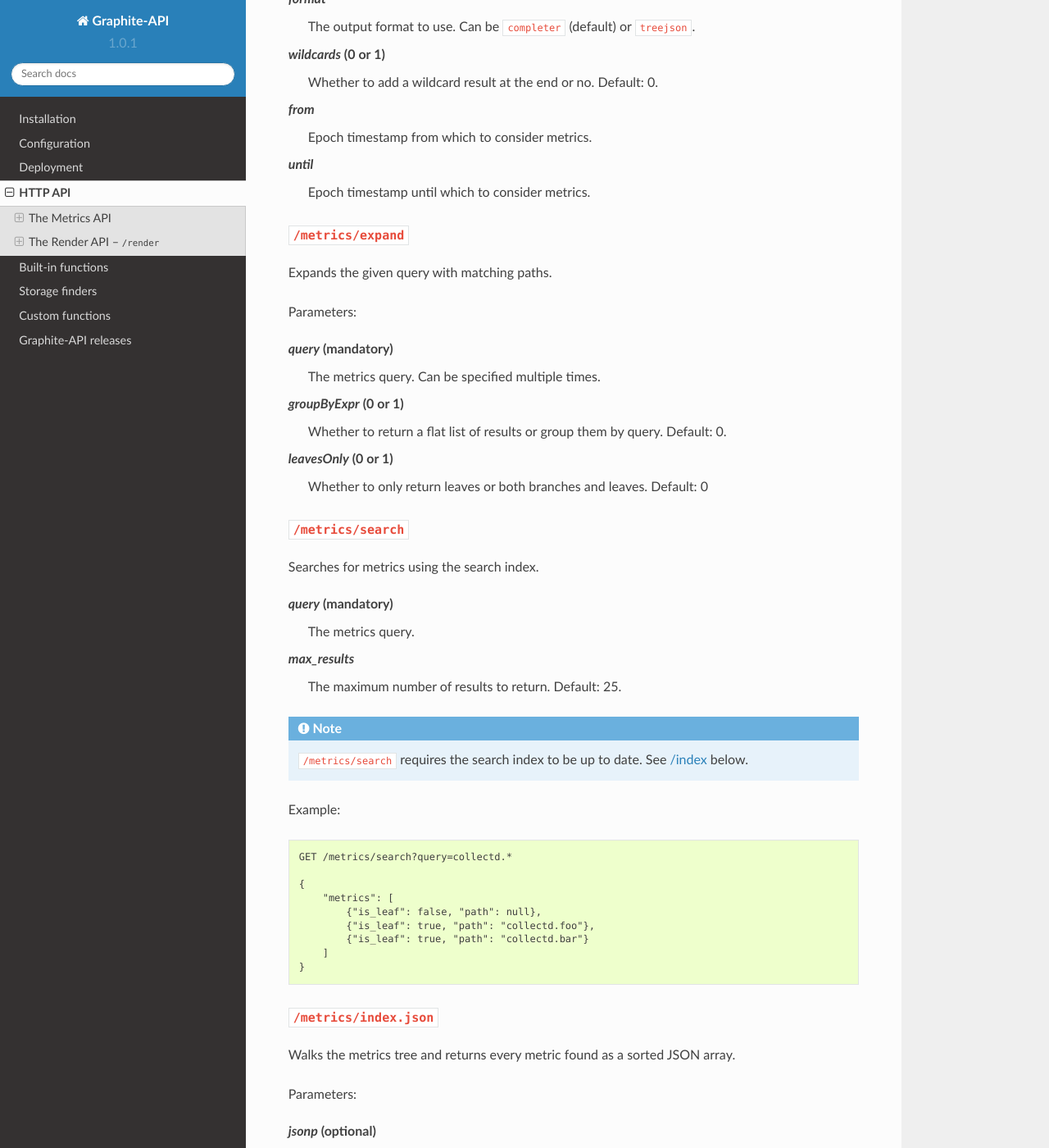
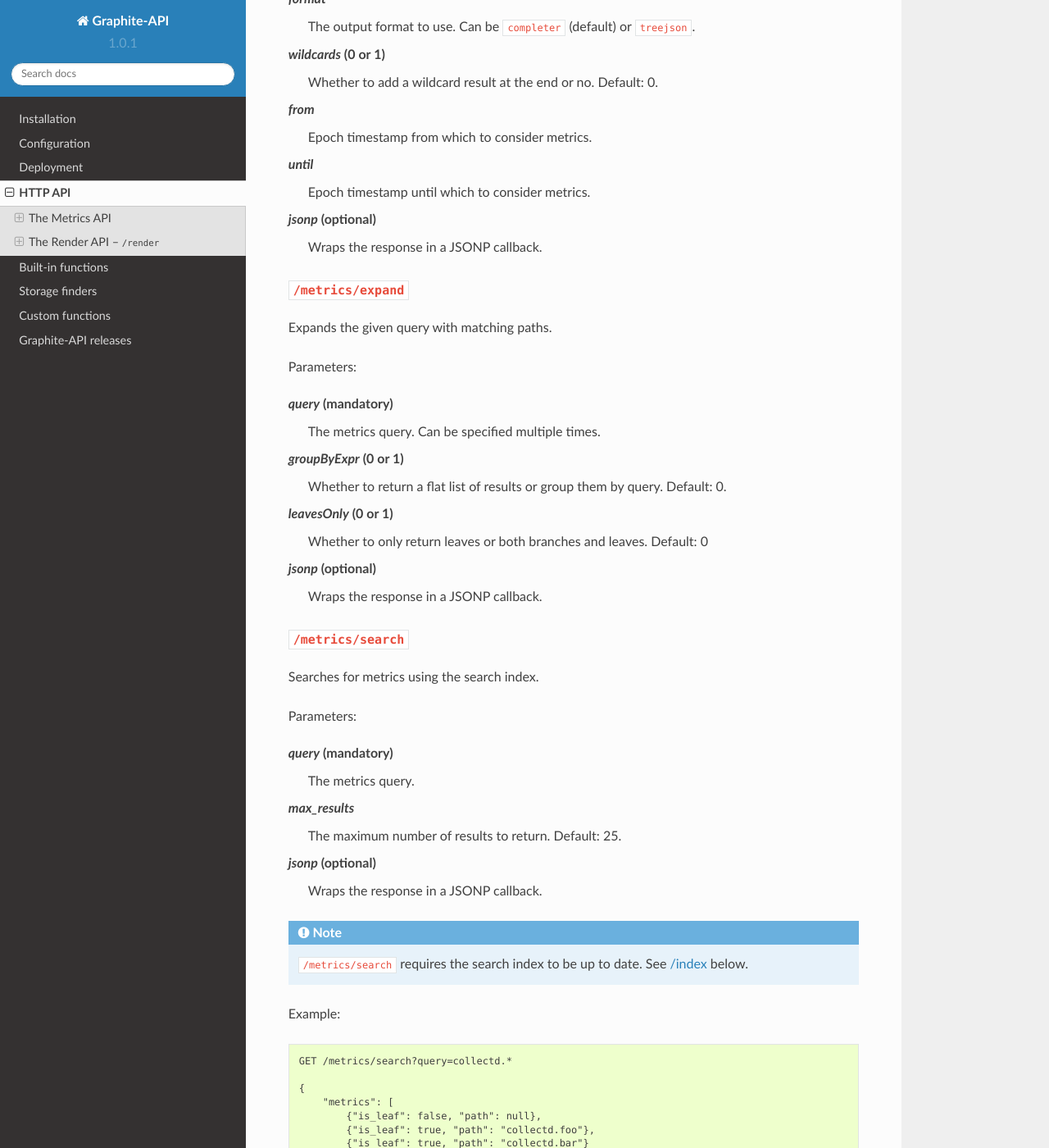
Before and after one commit to brutasse/graphite-api, a Sphinx documentation site: the page built from docs/api.rst, in a window 1280 px wide and 1400 px high, scrolled down 1145 px. Shown: the whole window at 82% size. Built offline with Sphinx 7.4.7 and the Read the Docs theme 2.0.0, drawn with Linux system fonts in a browser that asks for light colours; some of the changed text lies outside the part shown.

Commit message:
Fix #92 -- add jsonp parameter to all JSON calls

```diff
--- a/docs/api.rst
+++ b/docs/api.rst
@@ -70,6 +70,9 @@ Parameters:
 *until*
   Epoch timestamp until which to consider metrics.
 
+*jsonp* (optional)
+  Wraps the response in a JSONP callback.
+
 ``/metrics/expand``
 -------------------
 
@@ -86,16 +89,24 @@ Parameters:
 *leavesOnly* (0 or 1)
   Whether to only return leaves or both branches and leaves. Default: 0
 
+*jsonp* (optional)
+  Wraps the response in a JSONP callback.
+
 ``/metrics/search``
 -------------------
 
 Searches for metrics using the search index.
+
+Parameters:
 
 *query* (mandatory)
   The metrics query.
 
 *max_results*
   The maximum number of results to return. Default: 25.
+
+*jsonp* (optional)
+  Wraps the response in a JSONP callback.
 
 .. note::
 
@@ -141,6 +152,11 @@ Example::
 
 Rebuilds the search index by recursively querying the storage finders for
 available paths.
+
+Parameters:
+
+*jsonp* (optional)
+  Wraps the response in a JSONP callback.
 
 Example::
 
--- a/docs/releases.rst
+++ b/docs/releases.rst
@@ -40,6 +40,8 @@ Graphite-API releases
 * Extract paths of all targets before fetching data. This is a significant
   optimization for storage backends such as Cyanite that allow bulk-fetching
   metrics.
+
+* Add JSONP support to all API endpoints that can return JSON.
 
 * Fixes for the following graphite-web issues:
 
```
Also changed, not shown: 1 other file.
